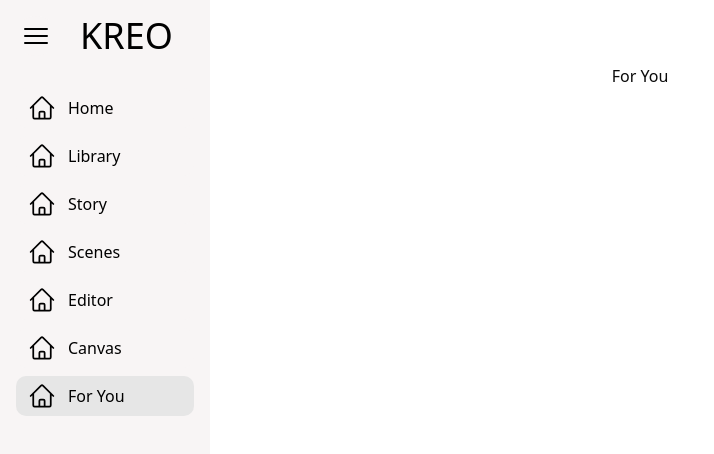
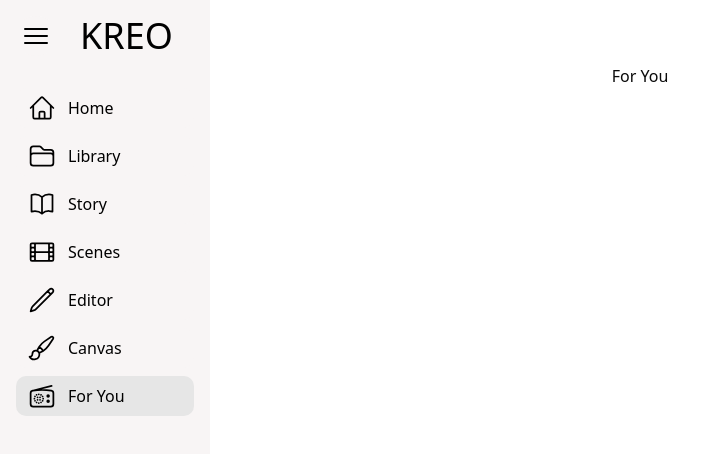
Before and after one commit to ThamzidKarim/Kreo, a React (Vite) app in the folder frontend/: page /for-you in a window 1280 px wide. Shown: the top 454 px of the page, without its empty margins (0-714 px from the left). Built offline with nearby package versions, Linux system fonts and the light colour scheme.

Commit message:
Add different icons for nav

```diff
--- a/frontend/package.json
+++ b/frontend/package.json
@@ -11,6 +11,8 @@
   },
   "dependencies": {
     "@dnd-kit/core": "^6.3.1",
+    "@ffmpeg/ffmpeg": "^0.12.15",
+    "@ffmpeg/util": "^0.12.2",
     "@headlessui/react": "^2.2.0",
     "@heroicons/react": "^2.2.0",
     "@radix-ui/react-label": "^2.1.6",
--- a/frontend/src/components/NavBar.tsx
+++ b/frontend/src/components/NavBar.tsx
@@ -1,14 +1,14 @@
-import { Bars3Icon, HomeIcon } from "@heroicons/react/24/outline";
+import { Bars3Icon, HomeIcon, FolderIcon, BookOpenIcon, FilmIcon, PencilIcon, PaintBrushIcon, RadioIcon } from "@heroicons/react/24/outline";
 import { Link, useLocation } from "react-router";
 
 const NavLinks = [
   { name: "Home", path: "/home", icon: <HomeIcon className="size-7" />},
-  { name: "Library", path: "/library", icon: <HomeIcon className="size-7" />},
-  { name: "Story", path: "/story", icon: <HomeIcon className="size-7" />},
-  { name: "Scenes", path: "/scenes", icon: <HomeIcon className="size-7" />},
-  { name: "Editor", path: "/editor", icon: <HomeIcon className="size-7" />},
-  { name: "Canvas", path: "/canvas", icon: <HomeIcon className="size-7" />},
-  { name: "For You", path: "/for-you", icon: <HomeIcon className="size-7" />},
+  { name: "Library", path: "/library", icon: <FolderIcon className="size-7" />},
+  { name: "Story", path: "/story", icon: <BookOpenIcon className="size-7" />},
+  { name: "Scenes", path: "/scenes", icon: <FilmIcon className="size-7" />},
+  { name: "Editor", path: "/editor", icon: <PencilIcon className="size-7" />},
+  { name: "Canvas", path: "/canvas", icon: <PaintBrushIcon className="size-7" />},
+  { name: "For You", path: "/for-you", icon: <RadioIcon className="size-7" />},
 ];
 
 function NavBar() {
```
Also changed, not shown: 1 other file (tests, documents, lock files or other folders).
